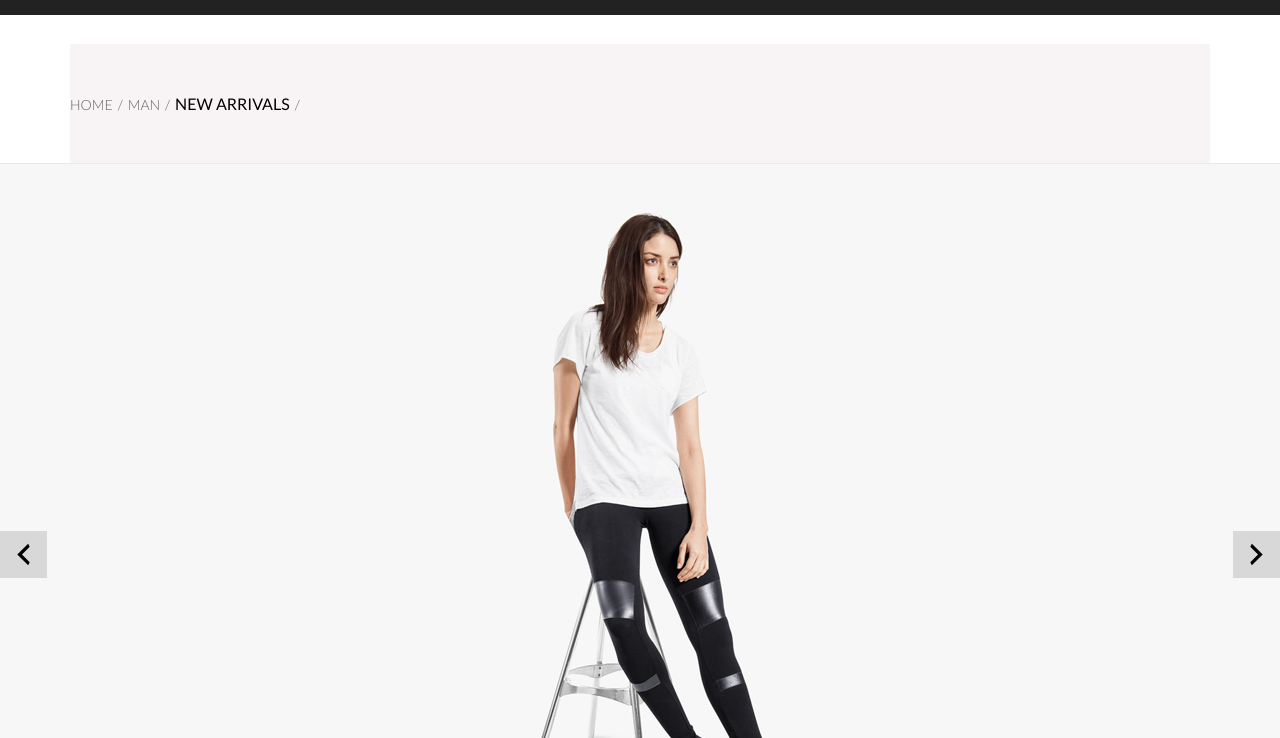
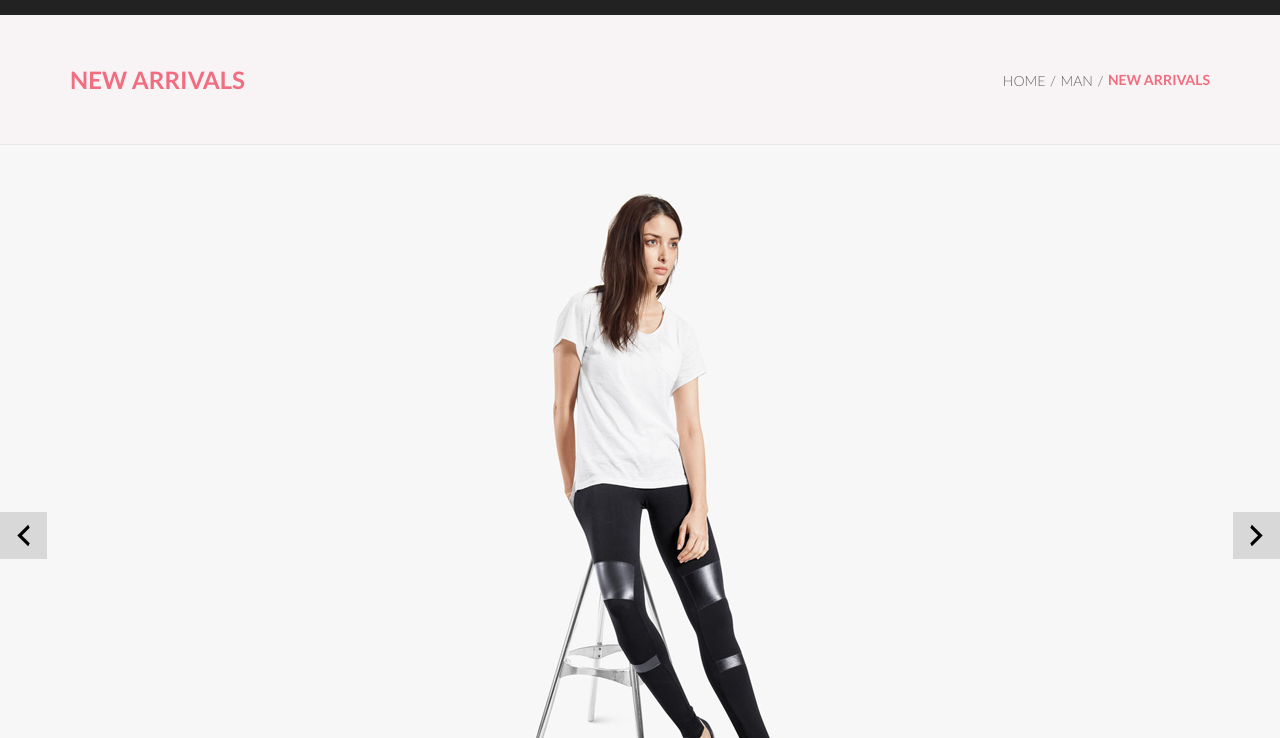
Before and after one commit to Notforclmbng/professional_coding, a plain HTML site: page product.html in a window 1280 px wide. Shown: the part 62-800 px from the top of the page. Drawn offline with Linux system fonts and the light colour scheme.

Commit message:
Update style.css

```diff
--- a/style.css
+++ b/style.css
@@ -19,7 +19,7 @@
     top: 0;
     left: 0;
     right: 0;
-    z-index: 1;
+    z-index: 2;
 }
 .container {
     margin: 0 calc(50% - 570px);
@@ -441,16 +441,19 @@ p {
 
 /* catalog */
 
-.breadcrumb {
+.pageTitle {
     margin-top: 77px;
     background-color: #F8F3F4;
     padding-top: 50px;
     padding-bottom: 50px;
 }
-.breadcrumb__wrap {
+.pageTitle__wrap {
     display: flex;
     justify-content: space-between;
     align-items: center;
+}
+.pageTitle__heading {
+    color: #F16D7F;
 }
 .breadcrumb__list {
     display: flex;
@@ -467,6 +470,15 @@ p {
     margin-left: 5px;
     margin-right: 5px;
 }
+.breadcrumb__item--active {
+    font-weight: bold;
+    font-size: 14px;
+    line-height: 17px;
+    color: #F16D7F;
+}
+.breadcrumb__item--active::after {
+    content: none;
+}
 .breadcrumb__link {
     font-weight: 300;
     font-size: 14px;
@@ -476,13 +488,6 @@ p {
 
 .breadcrumb__link:hover {
     text-decoration-line: underline;
-    font-weight: bold;
-}
-.active {
-    font-weight: bold;
-    font-size: 14px;
-    line-height: 17px;
-    color: #F16D7F;
 }
 .filters {
     display: flex;
@@ -531,7 +536,7 @@ summary::-webkit-details-marker {
     margin-bottom: 24px;
 }
 .filters__group {
-    /* width: 328px; */
+    width: 328px;
     height: 37px;
     font-size: 14px;
     line-height: 17px;
```
